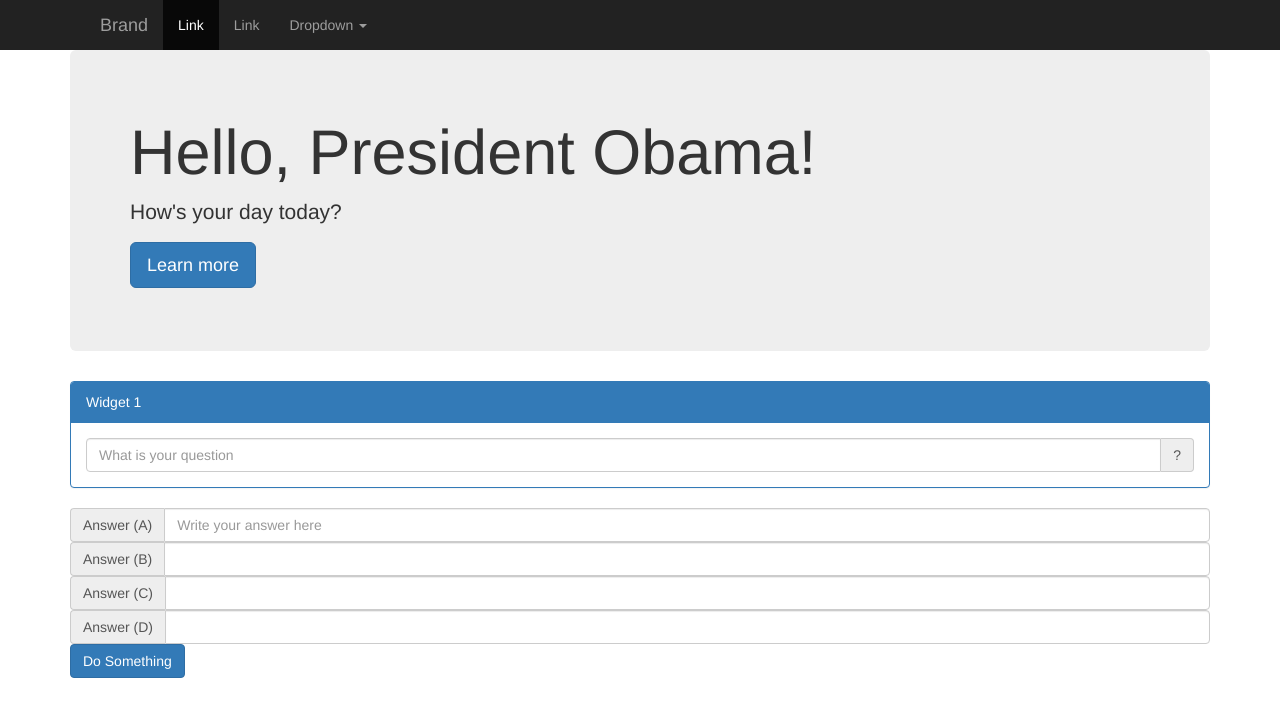
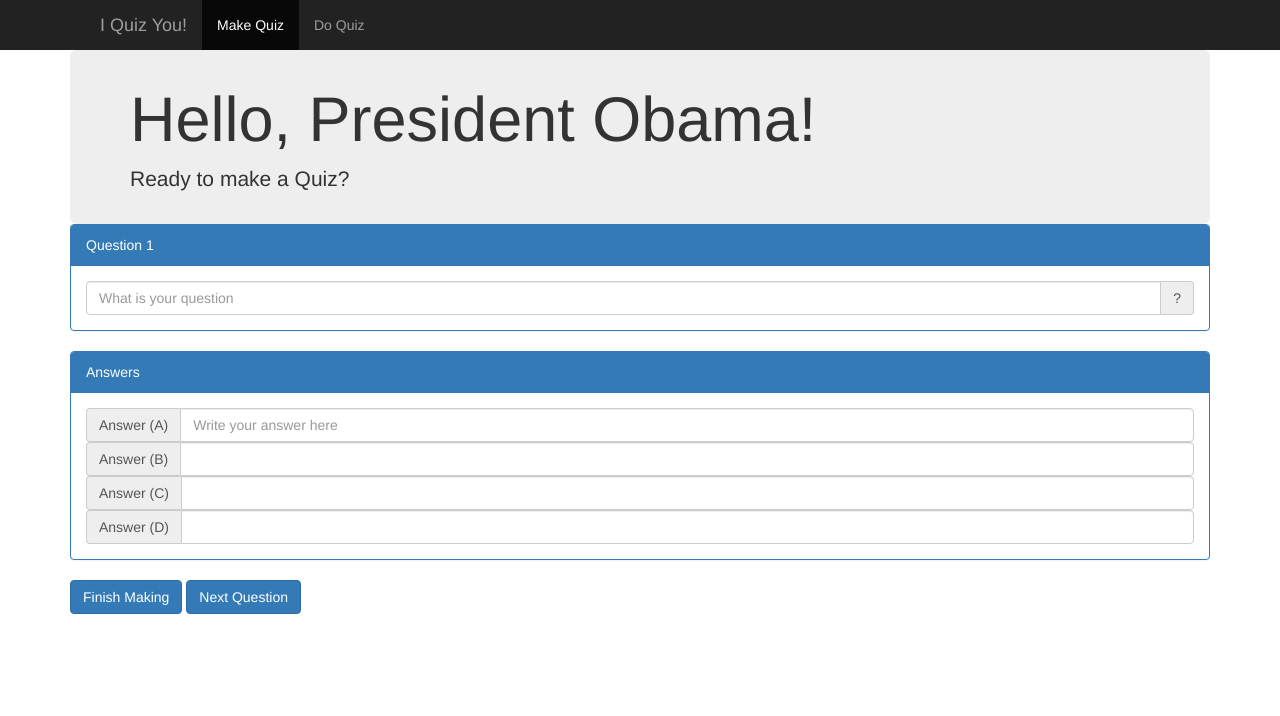
Before and after one commit to JordanHsieh/IAT381-Assignment1, a plain HTML site: page index.html in a window 1280 px wide. Drawn offline with Linux system fonts and the light colour scheme.

Commit message:
updating jumbotron

```diff
--- a/index.html
+++ b/index.html
@@ -20,15 +20,15 @@
 				        <span class="icon-bar"></span>
 				        <span class="icon-bar"></span>
 				      </button>
-				      <a class="navbar-brand" href="#">Brand</a>
+				      <a class="navbar-brand" href="#">I Quiz You!</a>
 				    </div>
 
 				    <!-- Collect the nav links, forms, and other content for toggling -->
 				    <div class="collapse navbar-collapse" id="bs-example-navbar-collapse-1">
 				      <ul class="nav navbar-nav">
-				        <li class="active"><a href="#">Link <span class="sr-only">(current)</span></a></li>
-				        <li><a href="#">Link</a></li>
-				        <li class="dropdown">
+				        <li class="active"><a href="#">Make Quiz <span class="sr-only">(current)</span></a></li>
+				        <li><a href="#">Do Quiz</a></li>
+<!-- 				        <li class="dropdown">
 				          <a href="#" class="dropdown-toggle" data-toggle="dropdown" role="button" aria-expanded="false">Dropdown <span class="caret"></span></a>
 				          <ul class="dropdown-menu" role="menu">
 				            <li><a href="#">Action</a></li>
@@ -37,7 +37,7 @@
 				            <li class="divider"></li>
 				            <li><a href="#">Separated link</a></li>
 				            <li class="divider"></li>
-				            <li><a href="#">One more separated link</a></li>
+				            <li><a href="#">One more separated link</a></li> -->
 				          </ul>
 				        </li>
 				      </ul>
@@ -50,8 +50,8 @@
 		<div class="container">
 			<div class="jumbotron">
 			  <h1>Hello, President Obama!</h1>
-			  <p>How's your day today?</p>
-			  <p><a class="btn btn-primary btn-lg" href="#" role="button">Learn more</a></p>
+			  <p>Ready to make a Quiz?</p>
+			  <!-- <p><a class="btn btn-primary btn-lg" href="#" role="button">Learn more</a></p> -->
 			</div>
 		</div>
 
@@ -60,7 +60,7 @@
 				<!-- <div class=" col-sm-6 col-xs-12"> -->
 				<div class=" col-sm-12 col-xs-12">
 					<div class="panel panel-primary">
-					  <div class="panel-heading">Widget 1</div>
+					  <div class="panel-heading">Question 1</div>
 					  <div class="panel-body">
 					  	<div class="input-group">
 					  		<input type="text" class="form-control" placeholder="What is your question" aria-describedby="basic-addon0">
@@ -91,9 +91,12 @@
 			<!-- end of row div -->
 		</div>
 
-		<div>
 		<div class="container">
-
+			<div class="row">
+				<div class=" col-sm-12 col-xs-12">
+					<div class="panel panel-primary">
+					  	<div class="panel-heading">Answers</div>
+					  	<div class="panel-body">
 							<div class="input-group">
 							  <span class="input-group-addon" id="basic-addon1">Answer (A)</span>
 							  <input type="text" class="form-control" placeholder="Write your answer here" aria-describedby="basic-addon2">
@@ -115,9 +118,13 @@
 							</div>
 				  		</div>
 			  		</div>
+		  		</div>
+			</div>
+		</div>
 
 		<div class="container">
-			<a href="#" class="btn btn-primary">Do Something</a>
+			<a href="#" class="btn btn-primary" id="btn-finish">Finish Making</a>
+			<a href="#" class="btn btn-primary" id="btn-next">Next Question</a>
 		</div>
 
 		<script src="bower_components/bootstrap/dist/js/bootstrap.min.js" />
--- a/styles/main.css
+++ b/styles/main.css
@@ -2,14 +2,7 @@
   width: device-width;
 }
 
-.darkBG {
-	background: #999;
+.jumbotron {
+	padding: 15px 15px;
+	margin-bottom: 0px;
 }
-
-.darkerBG {
-	background: #666;
-}
-
-.darkestBG {
-	background: #333;
-}
```
Lines whose indentation alone changed are shown as unchanged.
